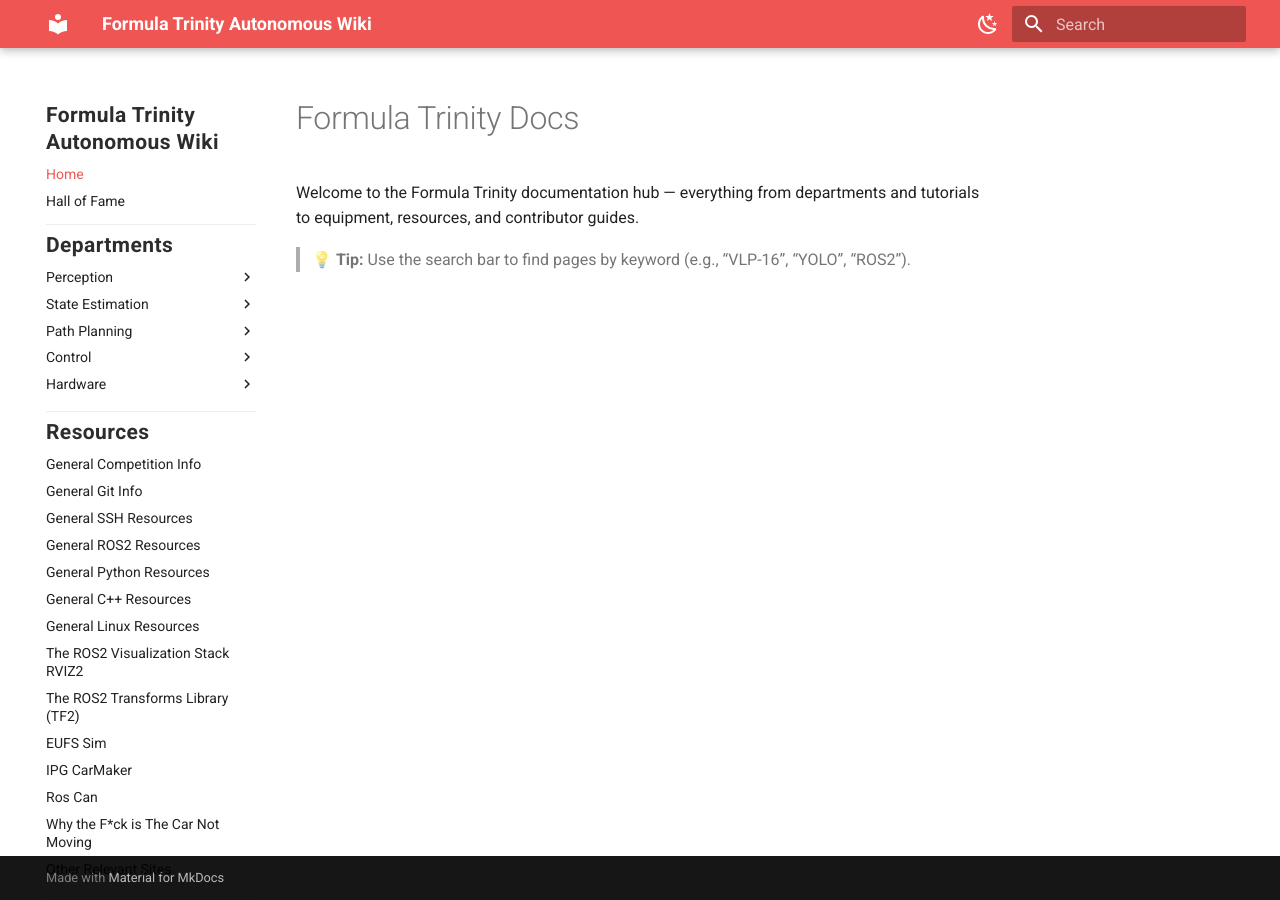
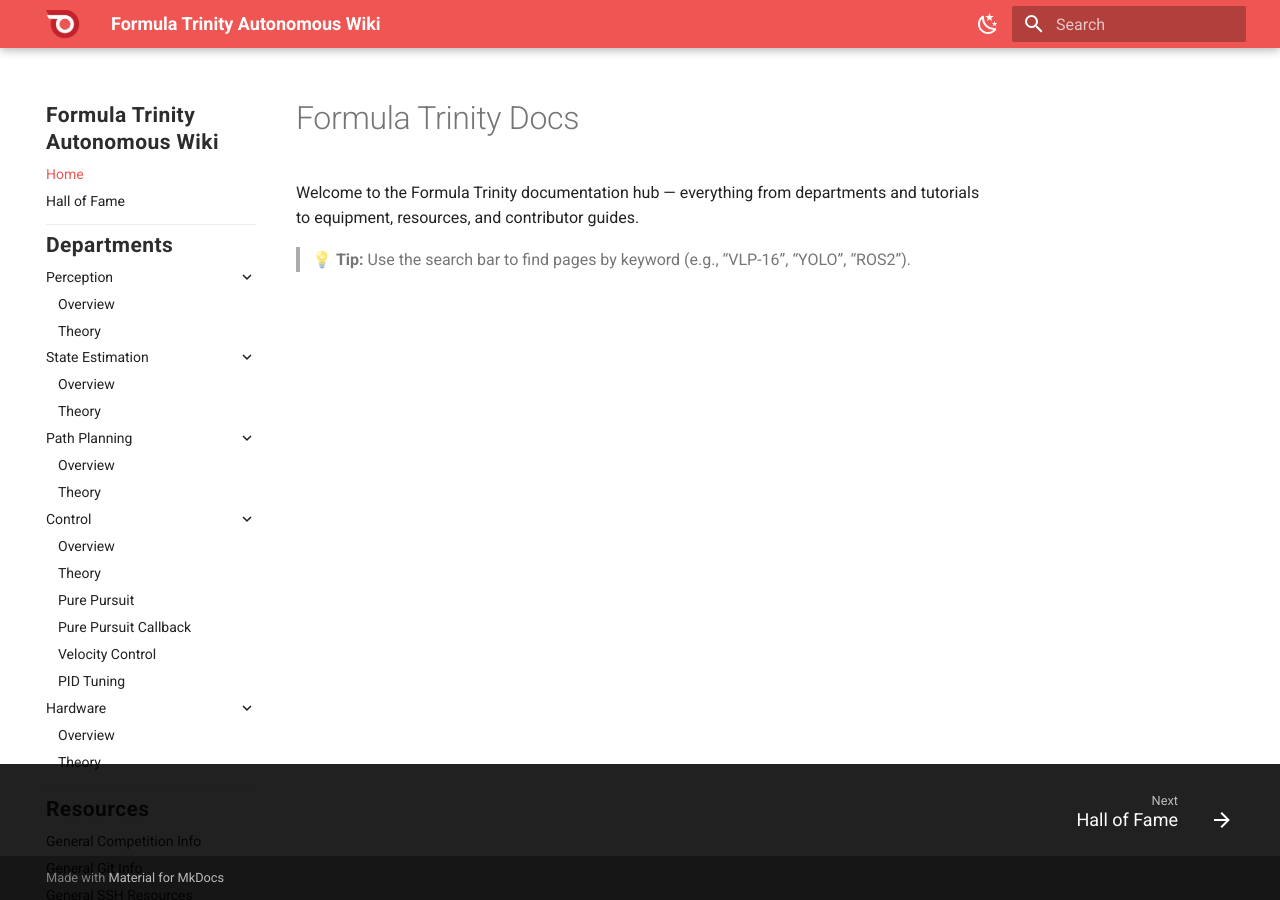
Before and after one commit to FT-Autonomous/ft_docs_2.0, an MkDocs documentation site: the page built from docs/index.md, in a window 1280 px wide. Built offline with MkDocs 1.6.1 and Material for MkDocs 9.7.7, drawn with Linux system fonts in a browser that asks for light colours.

Commit message:
Added footers

```diff
--- a/docs/overrides/styles.css
+++ b/docs/overrides/styles.css
@@ -66,3 +66,20 @@
 .hof-grid figcaption strong {
   display: block;
 }
+
+/* Keep header logo a sane size on all screens */
+.md-header__button.md-logo img {
+  height: 1.25rem;   /* tweak: 1.0–1.6rem */
+  width: auto;
+  display: block;
+}
+
+/* Optional: a bit of breathing room around the logo */
+.md-header__button.md-logo {
+  padding: .2rem .4rem;
+}
+
+/* Optional: slightly larger on wide screens */
+@media (min-width: 960px) {
+  .md-header__button.md-logo img { height: 1.4rem; }
+}
--- a/mkdocs.yml
+++ b/mkdocs.yml
@@ -4,16 +4,24 @@ site_url: "https://docs.formulatrinity.ie"
 
 theme:
   name: material
-#   logo: images/logo.png
+  logo: media/FT_Logo.png
+  favicon: media/FT_Logo.png
+  icon:
+    logo: null     # <- prevent book icon fallback
+
   features:
-    # - navigation.expand
+    - navigation.expand
     - navigation.sections
+    - navigation.footer
     - content.code.copy
     - content.code.annotate
     - search.suggest
     - search.highlight
     - search.share
     - toc.follow
+
+  # custom_dir: docs/overrides
+
   palette:
   - media: "(prefers-color-scheme: light)"
     scheme: default
```
Also changed, not shown: docs/overrides/partials/pagination.html (added, +46 -0 lines), docs/media/FT_Logo.png (added).
